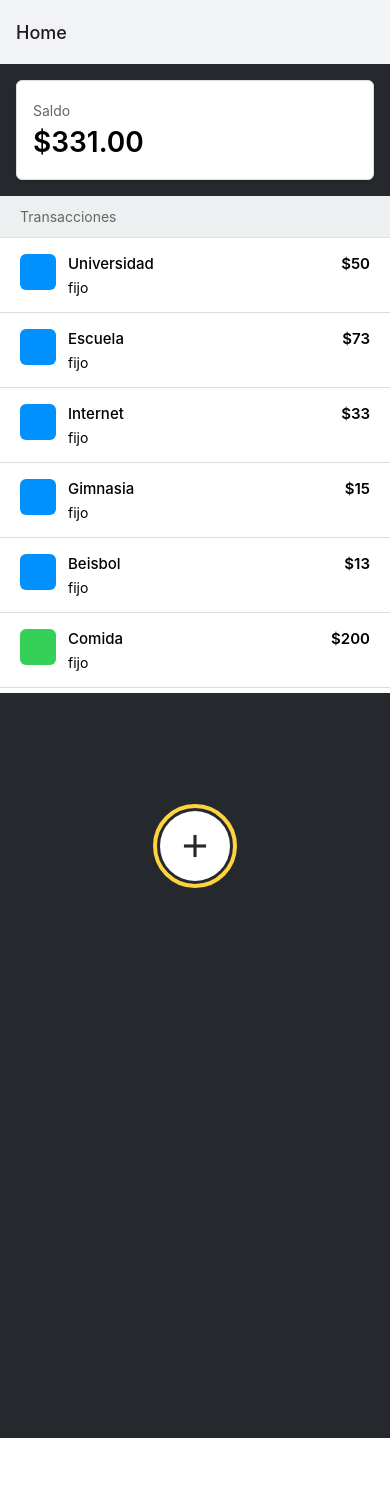
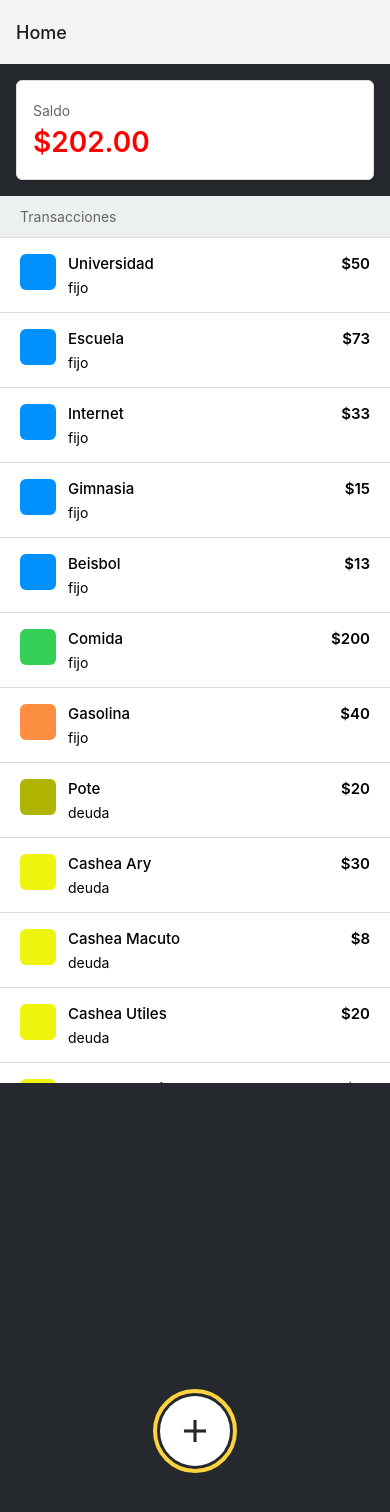
Before and after one commit to jhoanzerpa22/expoGo, a React Native app: screen /Home in a window 390 px wide. Shown: the top 1512 px of the page. Before the commit the page ends 1438 px from the top, so only its background shows below. Built offline with nearby package versions, Linux system fonts and the light colour scheme.

Commit message:
ajustes version expo

```diff
--- a/app.json
+++ b/app.json
@@ -22,6 +22,9 @@
     },
     "web": {
       "favicon": "./assets/favicon.png"
-    }
+    },
+    "plugins": [
+      "expo-asset"
+    ]
   }
 }
--- a/components/Gastos.js
+++ b/components/Gastos.js
@@ -12,21 +12,21 @@ import {
 
 export default function Gastos({ saveGastos }) {
     const [amount, setAmount] = useState('');
-    const [description, setDescription] = useState('');
-    const [expenses, setExpenses] = useState([]);
+    const [title, setTitle] = useState('');
+    const [gastos, setGastos] = useState([]);
 
-    const addExpense = () => {
-      if (amount && description) {
-        const newExpense = {
+    const addGasto = () => {
+      if (amount && title) {
+        const newGasto = {
           id: Math.random().toString(), // Genera un ID único
           amount: parseFloat(amount),
-          description: description,
+          title: title
         };
-        setExpenses([...expenses, newExpense]);
+        setGastos([...gastos, newGasto]);
         setAmount('');
-        setDescription('');
+        setTitle('');
 
-        saveGastos(newExpense);
+        saveGastos(newGasto);
       }
     };
 
@@ -44,20 +44,20 @@ export default function Gastos({ saveGastos }) {
       <TextInput
         style={styles.input}
         placeholder="Descripción"
-        value={description}
-        onChangeText={setDescription}
+        value={title}
+        onChangeText={setTitle}
       />
-      <Button title="Agregar Gasto" onPress={addExpense} />
+      <Button title="Agregar Gasto" onPress={addGasto} />
     </View>
   );
 }
 
 /**<FlatList
-        data={expenses}
+        data={gastos}
         keyExtractor={(item) => item.id}
         renderItem={({ item }) => (
-          <View style={styles.expenseItem}>
-            <Text>{item.description}: ${item.amount.toFixed(2)}</Text>
+          <View style={styles.gastoItem}>
+            <Text>{item.title}: ${item.amount.toFixed(2)}</Text>
           </View>
         )}
       />*/
@@ -89,7 +89,7 @@ const styles = StyleSheet.create({
       padding: 10,
       marginBottom: 10,
     },
-    expenseItem: {
+    gastoItem: {
       padding: 10,
       borderBottomWidth: 1,
       borderBottomColor: '#ccc',
--- a/package.json
+++ b/package.json
@@ -14,11 +14,14 @@
     "@react-navigation/native": "^6.1.18",
     "@react-navigation/stack": "^6.4.1",
     "dom-to-image": "^2.6.0",
-    "expo": "~51.0.36",
+    "expo": "~51.0.38",
+    "expo-asset": "~10.0.10",
     "expo-constants": "~16.0.2",
+    "expo-file-system": "~17.0.1",
     "expo-image-picker": "~15.0.7",
     "expo-linear-gradient": "~13.0.2",
     "expo-media-library": "~16.0.5",
+    "expo-sqlite": "~14.0.6",
     "expo-status-bar": "~1.12.1",
     "react": "18.2.0",
     "react-dom": "18.2.0",
@@ -28,6 +31,7 @@
     "react-native-gesture-handler": "~2.16.1",
     "react-native-paper": "^5.12.5",
     "react-native-reanimated": "~3.10.1",
+    "react-native-sqlite-storage": "^6.0.1",
     "react-native-svg": "15.2.0",
     "react-native-view-shot": "3.8.0",
     "react-native-web": "~0.19.10"
--- a/screens/Gasto.js
+++ b/screens/Gasto.js
@@ -16,7 +16,7 @@ export default function Gasto({ route }) {
   const addGastos = (gastos) => {
     const newGasto = {
       id: gastos.id,
-      title: gastos.description,
+      title: gastos.title,
       amount: parseFloat(gastos.amount),
       icon: '#FF0000',
       type: 'gasto'
--- a/screens/Home.js
+++ b/screens/Home.js
@@ -5,6 +5,9 @@ import { useNavigation } from '@react-navigation/native';
 
 import CircleButton from '../components/CircleButton';
 //import IconButton from '../components/IconButton';
+
+import * as SQLite from 'expo-sqlite';
+//import SQLite from "expo-sqlite";
 
 import Constants from 'expo-constants';
 
@@ -14,6 +17,27 @@ import Transactions from '../components/Transactions';
 export default function Home({ route }) {
 
   const navigation = useNavigation();
+
+  const initialDB = async () => {
+
+    try {
+      //const db = await SQLite.openDatabaseAsync('presupuesto.db');
+
+      //await db.execAsync('CREATE TABLE IF NOT EXIST gastos (id INTEGER PRIMARY KEY AUTOINCREMENT, title TEXT, amount INTEGER, icon TEXT, type TEXT)');
+
+      //const allGastos = await db.getAllAsync('SELECT * FROM gastos');
+
+      //console.log('Gastos',allGastos);
+
+      //setBillsArr(allGastos)
+      setGastos([...gastos_row, ...billsArr])
+
+    } catch (error) {
+      console.error(error);
+    } finally {
+      console.log('Listo DB');
+    }
+  };
 
   const data = [
     {
@@ -132,17 +156,155 @@ export default function Home({ route }) {
       icon: '#FF0000',
       type: 'gasto'
     },
+    {
+      id: Math.random().toString(),
+      title: 'Traki',
+      amount: 4,
+      icon: '#FF0000',
+      type: 'gasto'
+    },
+    {
+      id: Math.random().toString(),
+      title: 'Jugos',
+      amount: 10,
+      icon: '#FF0000',
+      type: 'gasto'
+    },
+    {
+      id: Math.random().toString(),
+      title: 'Pizzas',
+      amount: 14,
+      icon: '#FF0000',
+      type: 'gasto'
+    },
+    {
+      id: Math.random().toString(),
+      title: 'Empanada y diccionario',
+      amount: 21,
+      icon: '#FF0000',
+      type: 'gasto'
+    },
+    {
+      id: Math.random().toString(),
+      title: 'Merienda',
+      amount: 6,
+      icon: '#FF0000',
+      type: 'gasto'
+    },
+    {
+      id: Math.random().toString(),
+      title: 'Carne y Jz',
+      amount: 10,
+      icon: '#FF0000',
+      type: 'gasto'
+    },
+    {
+      id: Math.random().toString(),
+      title: 'Franela',
+      amount: 5,
+      icon: '#FF0000',
+      type: 'gasto'
+    },
+    {
+      id: Math.random().toString(),
+      title: 'Merienda 2',
+      amount: 20,
+      icon: '#FF0000',
+      type: 'gasto'
+    },
+    {
+      id: Math.random().toString(),
+      title: 'Monte',
+      amount: 10,
+      icon: '#FF0000',
+      type: 'gasto'
+    },
+    {
+      id: Math.random().toString(),
+      title: 'Dulces',
+      amount: 4,
+      icon: '#FF0000',
+      type: 'gasto'
+    },
+    {
+      id: Math.random().toString(),
+      title: 'Empanadas',
+      amount: 6,
+      icon: '#FF0000',
+      type: 'gasto'
+    },
+    {
+      id: Math.random().toString(),
+      title: 'Gasolina',
+      amount: 15,
+      icon: '#FF0000',
+      type: 'gasto'
+    },
+    {
+      id: Math.random().toString(),
+      title: 'Raspado',
+      amount: 4,
+      icon: '#FF0000',
+      type: 'gasto'
+    },
   ];
 
+  const [billsArr, setBillsArr] = useState([]);
   const [gastos_row, setGastos] = useState(data);
 
   const { newGasto } = route.params|| {};
 
-        useEffect(() => {
-            if (newGasto) {
-                setGastos([...gastos_row, newGasto]);
-            }
-        }, [newGasto]);
+  const addGastoDB = async (newGasto) => {
+
+    try {
+
+      //const db = await SQLite.openDatabaseAsync('presupuesto.db');
+      //console.log('newGasto',newGasto);
+      //const resultSet = await db.runAsync('INSERT INTO gastos (title, amount, icon, type) VALUES (?,?,?,?)', newGasto.title, newGasto.amount, newGasto.icon, newGasto.type);
+      //console.log(result.lastInsertRowId, result.changes);
+
+      let prevGastos = [...billsArr]
+      prevGastos.push({id: resultSet.lastInsertRowId, title: newGasto.title, amount: newGasto.amount, icon: newGasto.icon, type: newGasto.type});
+      setBillsArr(prevGastos);
+
+    } catch (error){
+      console.error(error);
+    } finally {
+      console.log('Listo consulta');
+    }
+};
+
+const deleteGastoDB = async (id) => {
+  try {
+    //const db = await SQLite.openDatabaseAsync('presupuesto.db');
+
+    //await db.runAsync('DELETE FROM gastos WHERE id = $value', { $value: id });
+
+    let prevGastos = [...billsArr].filter((gasto) => gasto.id != id)
+    setBillsArr(prevGastos);
+
+  } catch (error){
+    console.error(error);
+  } finally {
+    console.log('Listo delete');
+  }
+};
+
+  useEffect(() => {
+
+    initialDB();
+
+      if (newGasto) {
+
+          addGastoDB(newGasto);
+          setGastos([...gastos_row, newGasto]);
+      }
+
+  }, [newGasto]);
+
+  const onDeleteGasto = (id) => {
+    deleteGastoDB(id);
+  }
 
   const onAddGasto = () => {
     navigation.navigate('Gasto', {
@@ -150,11 +312,11 @@ export default function Home({ route }) {
       });
   };
 
-  const onDetail = () => {
+  /*const onDetail = () => {
     navigation.navigate('Detail', {
         gastos: gastos_row,
       });
-  };
+  };*/
 
   return (
     <View style={styles.container}>
```
Also changed, not shown: metro.config.js (added, +7 -0 lines), 1 other file (tests, documents, lock files or other folders).
